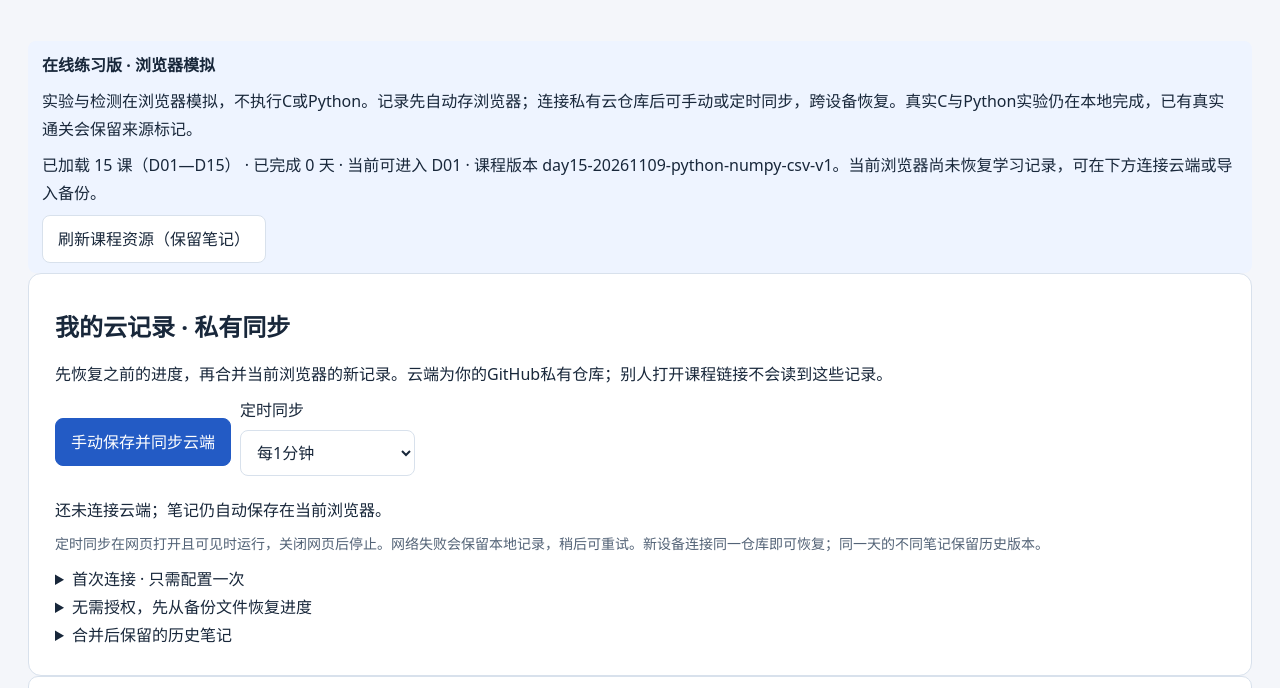
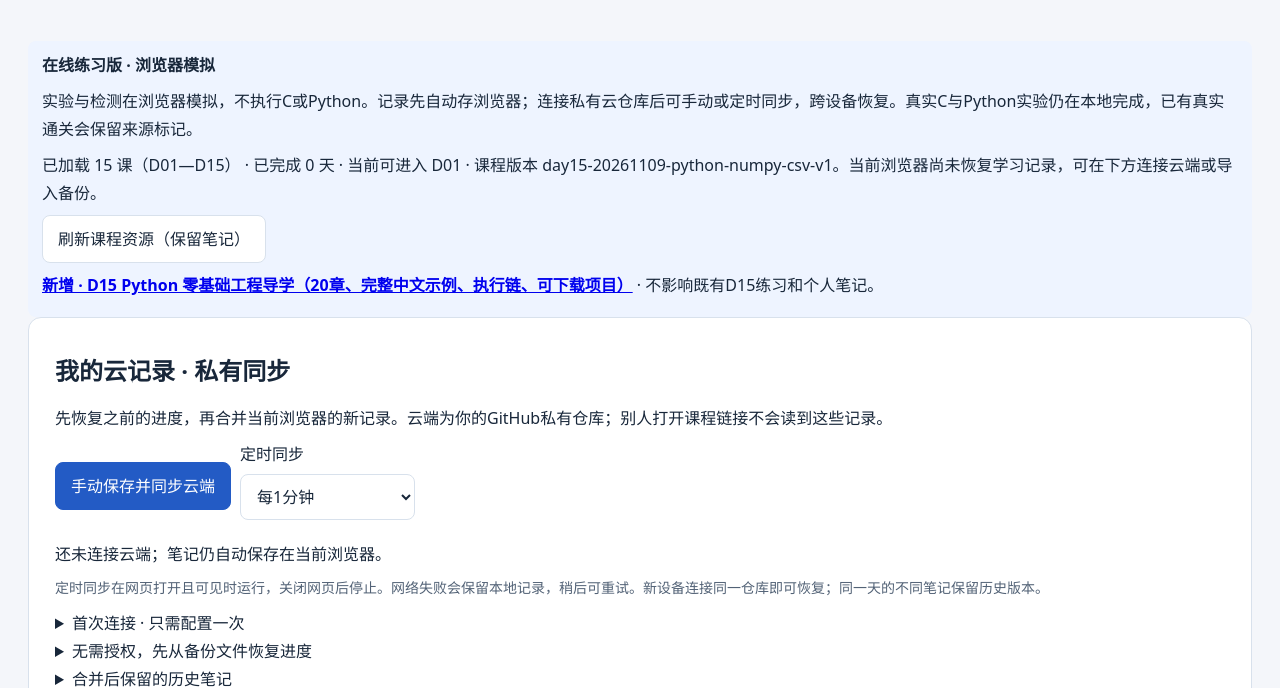
Before and after one commit to chenyifan030206-png/asw-learning-room, a plain HTML site: page index.html in a window 1280 px wide. Shown: the part 110-798 px from the top of the page. Drawn offline with Linux system fonts and the light colour scheme.

Commit message:
feat(pages): prominent link to standalone Python beginner guide without changing progress

```diff
--- a/index.html
+++ b/index.html
@@ -2,7 +2,7 @@
 <html lang="zh-CN" data-course-version="day15-20261109-python-numpy-csv-v1">
 <head><meta charset="utf-8"><meta name="viewport" content="width=device-width,initial-scale=1"><title>智驾学习室 · 在线版</title><link rel="stylesheet" href="./style.css?v=day15-20261109-python-numpy-csv-v1"></head>
 <body><header><div><span class="eyebrow">免费在线练习 · C++ / ROS 2 / 智驾控制</span><h1>智驾学习室 · 在线版</h1></div><div id="progress" class="muted">正在读取进度…</div></header>
-<main><div class="hint" id="onlineNotice"><strong>在线练习版 · 浏览器模拟</strong><p>实验与检测在浏览器模拟，不执行C或Python。记录先自动存浏览器；连接私有云仓库后可手动或定时同步，跨设备恢复。真实C与Python实验仍在本地完成，已有真实通关会保留来源标记。</p><p id="courseStatus" role="status">正在读取课程版本与进度…</p><button id="refreshCourses">刷新课程资源（保留笔记）</button></div><section class="panel" id="cloudPanel">
+<main><div class="hint" id="onlineNotice"><strong>在线练习版 · 浏览器模拟</strong><p>实验与检测在浏览器模拟，不执行C或Python。记录先自动存浏览器；连接私有云仓库后可手动或定时同步，跨设备恢复。真实C与Python实验仍在本地完成，已有真实通关会保留来源标记。</p><p id="courseStatus" role="status">正在读取课程版本与进度…</p><button id="refreshCourses">刷新课程资源（保留笔记）</button><p><a href="./python-foundation.html" target="_blank" rel="noopener noreferrer"><strong>新增 · D15 Python 零基础工程导学（20章、完整中文示例、执行链、可下载项目）</strong></a> · 不影响既有D15练习和个人笔记。</p></div><section class="panel" id="cloudPanel">
 <h2>我的云记录 · 私有同步</h2>
 <p>先恢复之前的进度，再合并当前浏览器的新记录。云端为你的GitHub私有仓库；别人打开课程链接不会读到这些记录。</p>
 <div class="row"><button id="cloudSave" class="primary">手动保存并同步云端</button><label>定时同步<select id="cloudInterval"><option value="60">每1分钟</option><option value="300">每5分钟</option><option value="600">每10分钟</option><option value="0">关闭定时，仅手动</option></select></label></div>
```
